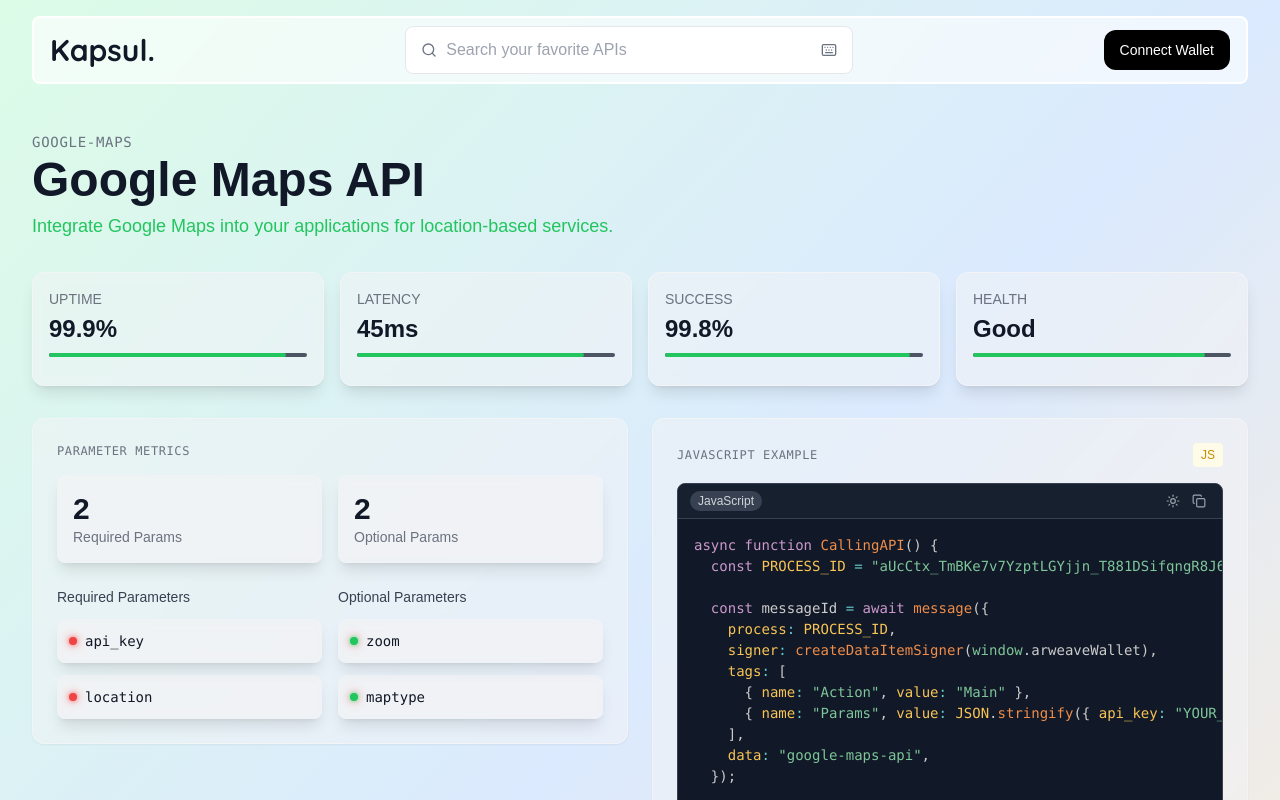
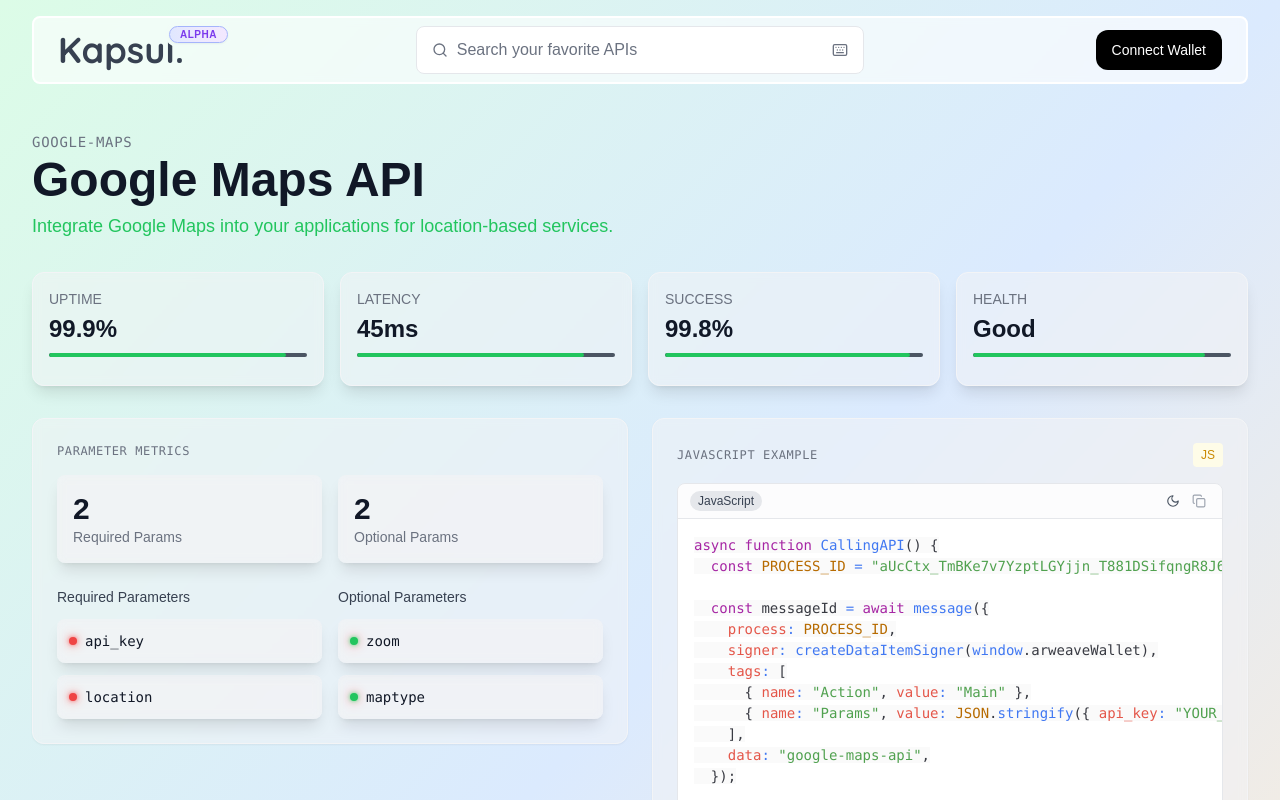
Before and after one commit to itsrealkaran/Kapsul, a Next.js app: page /api/google-maps-api in a window 1280 px wide. Shown: the top 800 px of the page. Built offline with nearby package versions, Linux system fonts and the light colour scheme.

Commit message:
Improved Micro-Interaction

```diff
--- a/app/api/[slug]/page.tsx
+++ b/app/api/[slug]/page.tsx
@@ -1,9 +1,7 @@
-import { notFound } from 'next/navigation'
+import { APIPageClient } from '@/components/api-page-client'
 import apiData from '@/public/apis.json'
-import { APIShowcase } from '@/components/api-showcase'
-import { Header } from '@/components/header-mini'
-import { Footer } from '@/components/footer'
 
+// Server component
 export async function generateStaticParams() {
   return apiData.apis.map((api) => ({
     slug: api.slug,
@@ -11,21 +9,5 @@
 }
 
 export default function APIPage({ params }: { params: { slug: string } }) {
-  const api = apiData.apis.find(api => api.slug === params.slug)
-
-  if (!api) {
-    notFound()
-  }
-
-  return (
-    <div className="min-h-screen bg-gradient-to-br from-green-100 via-blue-100 to-orange-100 relative overflow-hidden text-gray-900">
-      <div className="relative flex flex-col justify-between min-h-screen">
-        <Header />
-        <div className="container mx-auto">
-          <APIShowcase api={api} />
-        </div>
-        <Footer />
-    </div>
-    </div>
-  )
+  return <APIPageClient params={params} />
 }
--- /dev/null
+++ b/components/api-page-client.tsx
@@ -0,0 +1,73 @@
+'use client'
+
+import { notFound } from 'next/navigation'
+import apiData from '@/public/apis.json'
+import { APIShowcase } from '@/components/api-showcase'
+import { Header } from '@/components/header-mini'
+import { Footer } from '@/components/footer'
+import { Search } from '@/components/search'
+import { useState, useEffect } from 'react'
+
+export function APIPageClient({ params }: { params: { slug: string } }) {
+  const [isSearchOpen, setIsSearchOpen] = useState(false)
+  const [isSearchVisible, setIsSearchVisible] = useState(false)
+  const api = apiData.apis.find(api => api.slug === params.slug)
+
+  if (!api) {
+    notFound()
+  }
+
+  // Reset search state when route changes
+  useEffect(() => {
+    setIsSearchOpen(false)
+    setIsSearchVisible(false)
+  }, [params.slug])
+
+  // Handle opening and closing with transitions
+  const handleOpen = () => {
+    setIsSearchOpen(true)
+    // Small delay to ensure transition happens after visibility
+    setTimeout(() => setIsSearchVisible(true), 50)
+  }
+
+  const handleClose = () => {
+    setIsSearchVisible(false)
+    // Wait for transition to finish before removing from DOM
+    setTimeout(() => setIsSearchOpen(false), 200)
+  }
+
+  return (
+    <div className="min-h-screen bg-gradient-to-br from-green-100 via-blue-100 to-orange-100 relative overflow-hidden text-gray-900">
+      <div className="relative flex flex-col justify-between min-h-screen">
+        <Header onSearchClick={handleOpen} />
+        <div className="container mx-auto">
+          <APIShowcase api={api} />
+        </div>
+        <Footer />
+      </div>
+
+      {/* Full page overlay */}
+      {isSearchOpen && (
+        <div
+          className={`fixed inset-0 bg-black/40 backdrop-blur-sm z-50 transition-opacity duration-200 ease-in-out ${
+            isSearchVisible ? 'opacity-100' : 'opacity-0'
+          }`}
+        >
+          <div className={`absolute top-1/3 left-1/2 -translate-x-1/2 w-full max-w-2xl transition-transform duration-200 ease-in-out ${
+            isSearchVisible ? 'translate-y-0' : '-translate-y-10'
+          }`}>
+            <Search
+              autoFocus
+              onClose={handleClose}
+            />
+          </div>
+          {/* Close overlay when clicking outside */}
+          <div
+            className="absolute inset-0 -z-10"
+            onClick={handleClose}
+          />
+        </div>
+      )}
+    </div>
+  )
+}
--- a/components/header-mini.tsx
+++ b/components/header-mini.tsx
@@ -1,15 +1,20 @@
+'use client'
 import { Button } from "@/components/ui/button"
-import { CtrlLogo } from "./logo"
+import { AlphaLogo } from "./logo"
 import { Search } from "./search"
 
-export function Header() {
+interface HeaderProps {
+  onSearchClick: () => void;
+}
+
+export function Header({ onSearchClick }: HeaderProps) {
   return (
     <header className="py-4 z-10">
-          <div className="container mx-auto flex items-center justify-between px-8">
-            <div className="bg-white/60 border-2 border-white flex backdrop-blur-sm rounded-lg px-4 py-2 items-center justify-between space-x-20 w-full">
-                <CtrlLogo />
+      <div className="container cursor-pointer mx-auto flex items-center justify-between px-8">
+        <div className="bg-white/60 border-2 border-white flex backdrop-blur-sm rounded-lg px-6 py-2 items-center justify-between w-full">
+          <AlphaLogo />
           <nav className="hidden md:block w-full">
-                <Search/>
+              <Search isDisabled={true} onClick={onSearchClick} />
           </nav>
           <Button
             variant="default"
--- a/components/header.tsx
+++ b/components/header.tsx
@@ -5,10 +5,10 @@
 export function Header() {
   return (
     <header className="py-6">
-      <div className="container mx-auto flex items-center justify-between px-12">
+      <div className="container mx-auto flex items-center justify-between px-14">
         <Link
           href="/"
-          className="transition-opacity hover:opacity-80"
+          className="transition-opacity"
           aria-label="Home"
         >
           <CtrlLogo />
@@ -50,7 +50,7 @@
 
         <Button
           variant="default"
-          className="bg-black text-white hover:bg-black/90 rounded-xl px-4 transition-transform hover:scale-105"
+          className="bg-black text-white hover:bg-black/90 rounded-xl px-4 transition-transform hover:scale-105 whitespace-nowrap"
         >
           Connect Wallet
         </Button>
--- a/components/logo.tsx
+++ b/components/logo.tsx
@@ -1,7 +1,37 @@
 export function CtrlLogo() {
     return (
-      <div className="flex items-center space-x-2">
-        <span className="text-3xl" style={{ fontFamily: 'var(--font-quicksand)', fontWeight: 700 }}>Kapsul.</span>
+      <div className="relative inline-flex items-center space-x-2">
+        <span className="text-4xl text-gray-700" style={{ fontFamily: 'var(--font-quicksand)', fontWeight: 700 }}>Kapsul.</span>
       </div>
     )
   }
+
+  export function AlphaLogo() {
+    return (
+      <div className="relative inline-flex items-center space-x-2">
+        <span className="text-4xl text-gray-700" style={{ fontFamily: 'var(--font-quicksand)', fontWeight: 700 }}>Kapsul.</span>
+        <div className="absolute -top-2 -end-12">
+          <div className="bg-[#F1FCF7] p-1 rounded-full">
+            <div className="px-2.5 py-0.25 bg-gradient-to-r from-indigo-100 via-violet-100 to-purple-100 border border-indigo-300 rounded-xl flex items-center shadow-sm">
+              <span className="text-[10px] font-semibold tracking-wider text-violet-600 uppercase">alpha</span>
+            </div>
+          </div>
+        </div>
+      </div>
+    )
+  }
+
+  export function BetaLogo() {
+    return (
+      <div className="relative inline-flex items-center space-x-2">
+        <span className="text-3xl text-gray-700" style={{ fontFamily: 'var(--font-quicksand)', fontWeight: 700 }}>Kapsul.</span>
+        <div className="absolute -top-2 -end-10">
+          <div className="bg-[#F1FCF7] p-1 rounded-full">
+            <div className="px-2.5 py-0.5 bg-gradient-to-r from-rose-100 via-pink-100 to-red-100 border border-rose-300 rounded-xl flex items-center shadow-sm">
+              <span className="text-[10px] font-semibold tracking-wider text-rose-600 uppercase">beta</span>
+            </div>
+          </div>
+        </div>
+      </div>
+    )
+  }
--- a/components/search.tsx
+++ b/components/search.tsx
@@ -12,7 +12,14 @@
   name: string
 }
 
-export function Search() {
+interface SearchProps {
+  isDisabled?: boolean;
+  autoFocus?: boolean;
+  onClose?: () => void;
+  onClick?: () => void;
+}
+
+export function Search({ isDisabled, autoFocus, onClose, onClick }: SearchProps) {
   const [query, setQuery] = useState<string>('')
   const [filteredApis, setFilteredApis] = useState<ApiType[]>([])
   const [showResults, setShowResults] = useState(false)
@@ -48,22 +55,42 @@
     }
   }, [query])
 
-  const handleInputClick = () => {
-    setShowResults(true)
+  const handleKeyDown = (e: KeyboardEvent) => {
+    if (e.key === 'Escape' && onClose) {
+      onClose()
+    }
   }
 
+  useEffect(() => {
+    document.addEventListener('keydown', handleKeyDown)
+    return () => document.removeEventListener('keydown', handleKeyDown)
+  }, [onClose])
+
   return (
-    <div className="w-full max-w-md mx-auto relative" ref={searchRef}>
+    <div
+      className="w-full max-w-md mx-auto relative"
+      ref={searchRef}
+      onClick={onClick}
+    >
       <div className="relative">
         <SearchIcon className="absolute left-4 top-1/2 h-4 w-4 -translate-y-1/2 text-gray-500" />
+        {isDisabled ? (
+          <div
+            className="h-12 w-full rounded-lg border border-gray-200 bg-white pl-10 pr-10 hover:border-gray-300 hover:ring-1 hover:ring-gray-300 flex items-center cursor-pointer"
+          >
+            <span className="text-gray-500">Search your favorite APIs</span>
+          </div>
+        ) : (
           <input
             type="text"
             placeholder="Search your favorite APIs"
             className="h-12 w-full rounded-lg border border-gray-200 bg-white pl-10 pr-10 hover:border-gray-300 focus:outline-none focus:ring-none focus:rounded-b-none hover:ring-1 hover:ring-gray-300 focus:ring-gray-300"
             value={query}
             onChange={(e) => setQuery(e.target.value)}
-          onClick={handleInputClick}
+            onFocus={() => setShowResults(true)}
+            autoFocus={autoFocus}
           />
+        )}
         <Keyboard className="absolute right-4 top-1/2 h-4 w-4 -translate-y-1/2 text-gray-500" />
       </div>
 
@@ -89,7 +116,6 @@
               <div>
                 {query.length > 0 ? (
                   <div className="text-center text-gray-500 py-8">
-                    <SearchIcon className="h-12 w-12 mx-auto mb-3 text-gray-400" />
                     <p className="font-medium">No results found for &quot;{query}&quot;</p>
                     <p className="text-sm mt-1">Try searching with a different term</p>
                   </div>
--- a/components/ui/code-cell.tsx
+++ b/components/ui/code-cell.tsx
@@ -12,7 +12,7 @@
 
 export function CodeCell({ language, code }: CodeCellProps) {
   const [isCopied, setIsCopied] = useState(false)
-  const [isDark, setIsDark] = useState(true)
+  const [isDark, setIsDark] = useState(false)
 
   const handleCopy = () => {
     navigator.clipboard.writeText(code)
--- a/package.json
+++ b/package.json
@@ -9,7 +9,6 @@
     "lint": "next lint"
   },
   "dependencies": {
-    "@7i7o/git-remote-proland": "^0.0.5",
     "class-variance-authority": "^0.7.1",
     "clsx": "^2.1.1",
     "lucide-react": "^0.464.0",
```
Also changed, not shown: 1 other file (tests, documents, lock files or other folders). Lines whose indentation alone changed are shown as unchanged.
